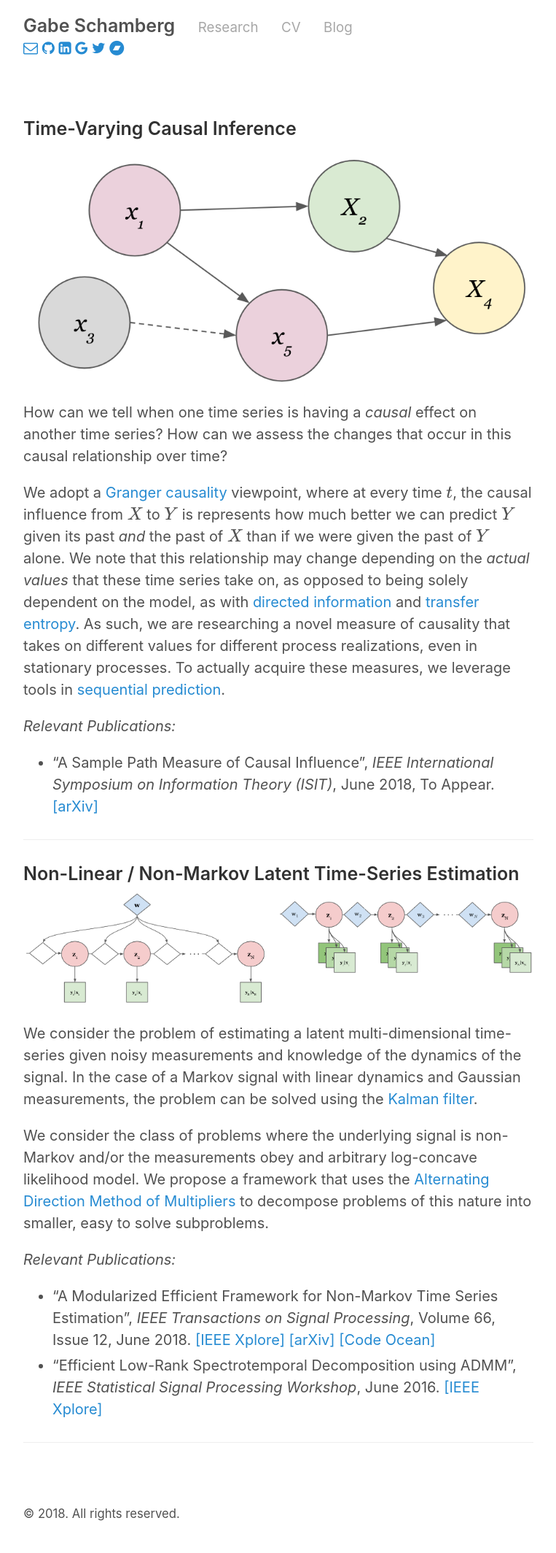
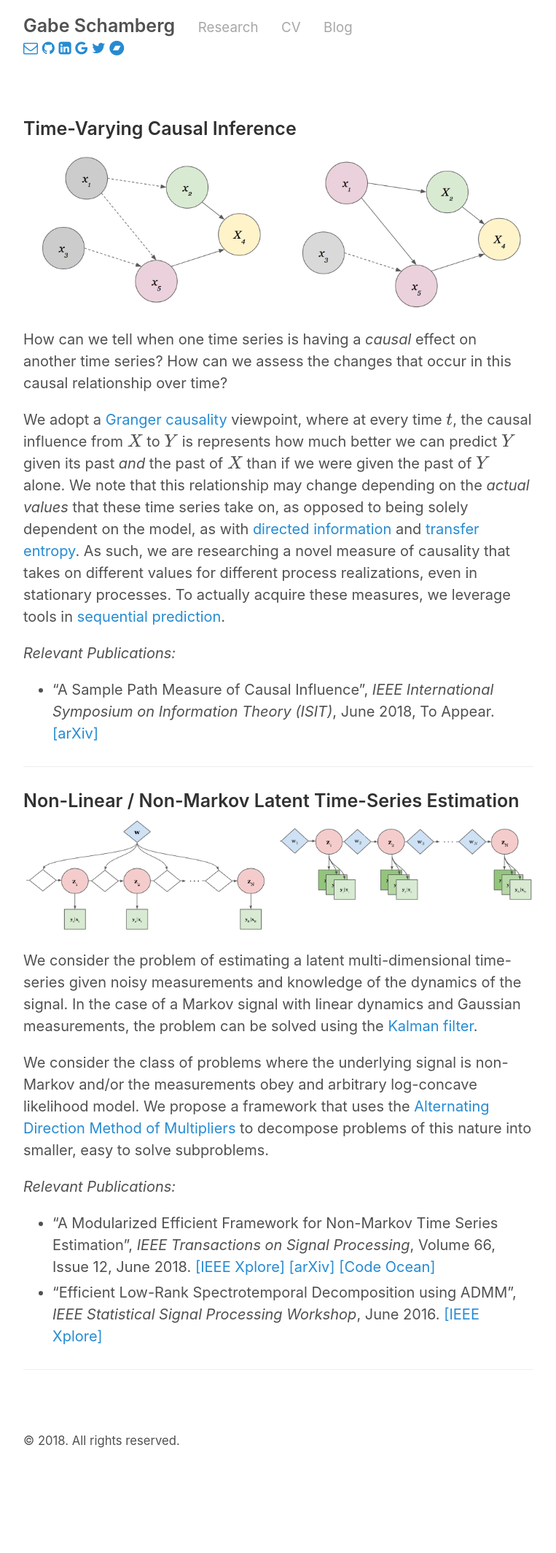
Before and after one commit to gabeschamberg/gabeschamberg.github.io, a Jekyll site: the page built from research.md, in a window 1280 px wide. Shown: the whole page at 73% size, without its empty margins (258-1021 px from the left). Built offline with Jekyll 4.4.1, drawn with Linux system fonts in a browser that asks for light colours; formulas are drawn with MathJax 3; after the commit the page ends 2028 px from its top, so only the background shows below that.

Commit message:
adding new causality research picture

```diff
--- a/research.md
+++ b/research.md
@@ -5,7 +5,7 @@ title: Research
 
 ### Time-Varying Causal Inference
 
-![Time-Varying Causality](https://raw.githubusercontent.com/gabeschamberg/gabeschamberg.github.io/master/imgs/causality4.png)
+![Time-Varying Causality](https://raw.githubusercontent.com/gabeschamberg/gabeschamberg.github.io/master/imgs/causality5.png)
 
 How can we tell when one time series is having a *causal* effect on another time series? How can we assess the changes that occur in this causal relationship over time?
 
```
Also changed, not shown: imgs/causality5.png (added).
